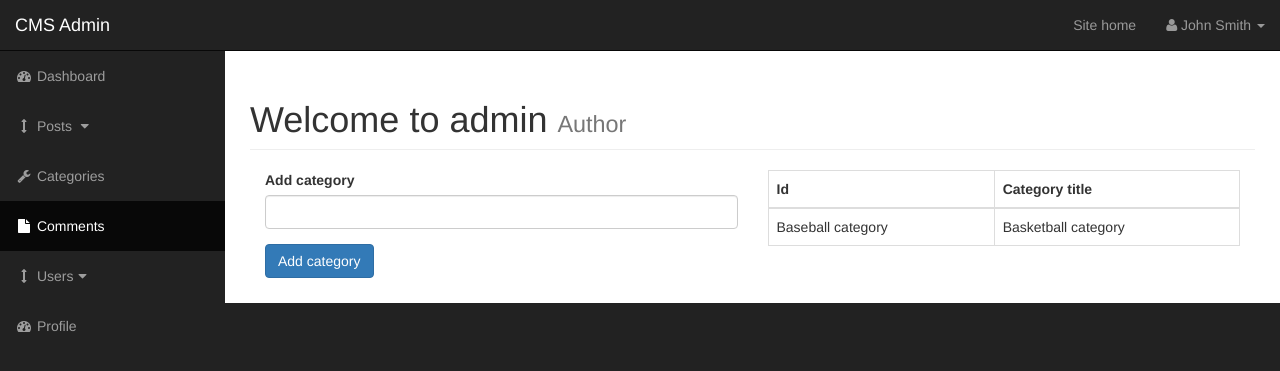
After one commit to alekwebdev/cms, a PHP site: page /admin/categories.php in a window 1280 px wide. The commit adds this page. Shown: the top 371 px of the page. Run offline with PHP 8.4, Linux system fonts and the light colour scheme; a stand-in replaces the project's code that opens the database connection.

Commit message:
Creating the admin category page

```diff
--- /dev/null
+++ b/admin/categories.php
@@ -0,0 +1,53 @@
+<?php include 'includes/header.php'?>
+<body>
+
+    <div id="wrapper">
+
+        <!-- Navigation -->
+<?php include 'includes/navigation.php'?>
+
+        <div id="page-wrapper">
+            <div class="container-fluid">
+                <!-- Page Heading -->
+                <div class="row">
+                    <div class="col-lg-12">
+                        <h1 class="page-header">
+                            Welcome to admin
+                            <small>Author</small>
+                        </h1>
+                        <div class="col-xs-6">
+                            <form action="">
+                                <div class="form-group">
+                                <label for="cat_title">Add category</label>
+                                    <input class = "form-control" type="text" name="cat_title">
+                                </div>
+                                <div class="form-group">
+                                    <input class = "btn btn-primary" type="submit" name="submit" value="Add category">
+                                </div>
+                            </form>
+                        </div>
+                        <div class="col-xs-6">
+                            <table class = "table table-bordered table-hover">
+                                <thead>
+                                    <tr>
+                                        <th>Id</th>
+                                        <th>Category title</th>
+                                    </tr>
+                                </thead>
+                                <tbody>
+                                    <tr>
+                                        <td>Baseball category</td>
+                                        <td>Basketball category</td>
+                                    </tr>
+                                </tbody>
+                            </table>
+                        </div>
+
+                    </div>
+                </div>
+                <!-- /.row -->
+            </div>
+            <!-- /.container-fluid -->
+        </div>
+        <!-- /#page-wrapper -->
+<?php include 'includes/footer.php'?>
--- a/admin/includes/header.php
+++ b/admin/includes/header.php
@@ -1,3 +1,4 @@
+<?php include '../includes/db.php'; ?>
 <!DOCTYPE html>
 <html lang="en">
 <head>
--- a/admin/includes/navigation.php
+++ b/admin/includes/navigation.php
@@ -7,7 +7,7 @@
                     <span class="icon-bar"></span>
                     <span class="icon-bar"></span>
                 </button>
-                <a class="navbar-brand" href="index.html">CMS Admin</a>
+                <a class="navbar-brand" href="index.php">CMS Admin</a>
             </div>
             <!-- Top Menu Items -->
             <ul class="nav navbar-right top-nav">
@@ -46,7 +46,7 @@
                         </ul>
                     </li>
                     <li>
-                        <a href="bootstrap-grid.html"><i class="fa fa-fw fa-wrench"></i> Categories</a>
+                        <a href="../categories.php"><i class="fa fa-fw fa-wrench"></i> Categories</a>
                     </li>
 
                     <li class="active">
--- a/includes/header.php
+++ b/includes/header.php
@@ -9,7 +9,7 @@
     <meta name="description" content="">
     <meta name="author" content="">
 
-    <title>Blog Home - Start Bootstrap Template</title>
+    <title>CMS</title>
 
     <!-- Bootstrap Core CSS -->
     <link href="css/bootstrap.min.css" rel="stylesheet">
--- a/includes/navigation.php
+++ b/includes/navigation.php
@@ -10,7 +10,7 @@
                 <span class="icon-bar"></span>
                 <span class="icon-bar"></span>
             </button>
-            <a class="navbar-brand" href="#">Start Bootstrap</a>
+            <a class="navbar-brand" href="#">CMS</a>
         </div>
 
         <!-- Collect the nav links, forms, and other content for toggling -->
@@ -29,7 +29,7 @@
 
                     ?>
                         <li>
-                            <a href="admin">Admin</a>
+                            <a href="admin/index.php">Admin</a>
                         </li>
                         <!--
                         <li>
```
